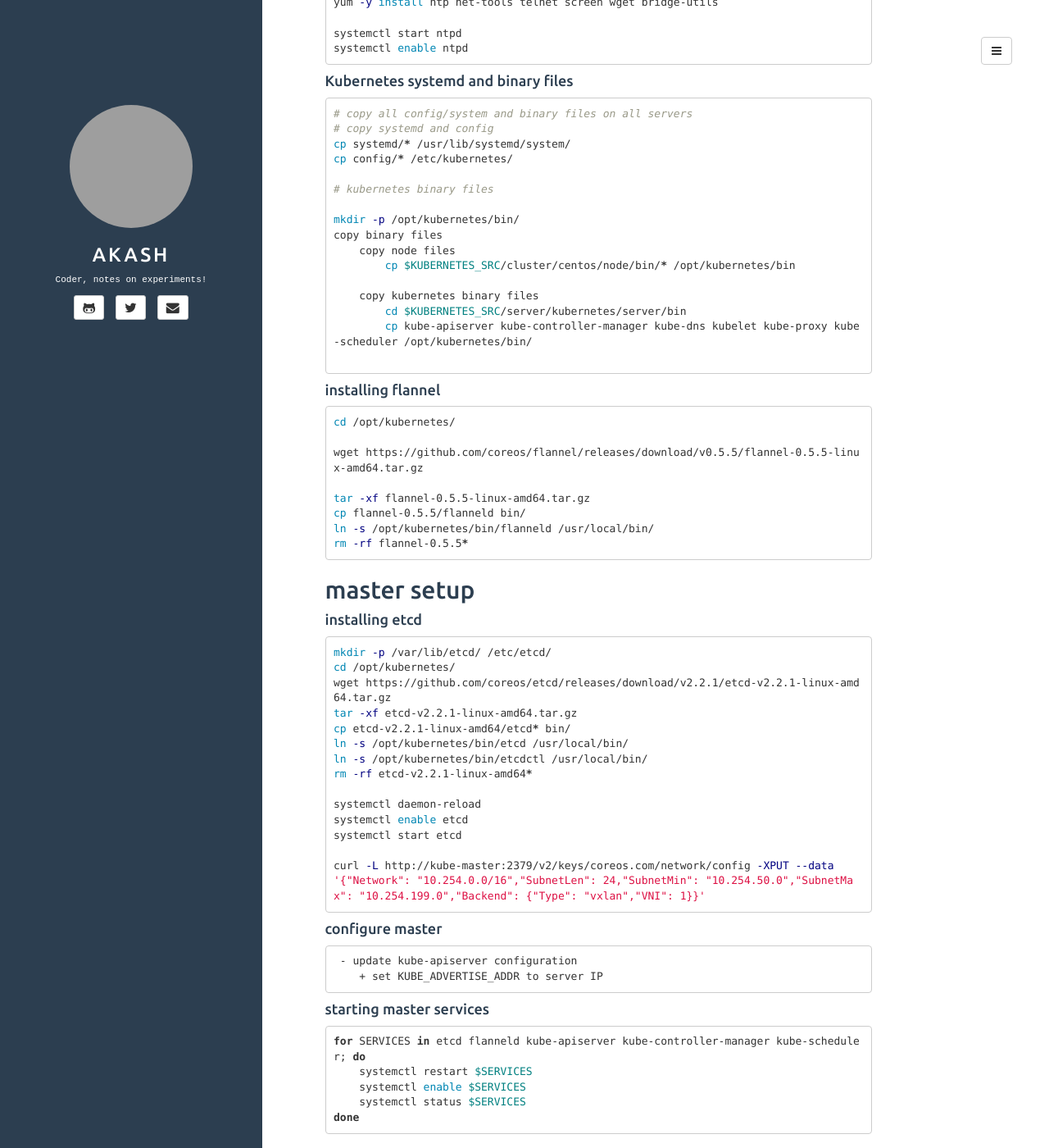
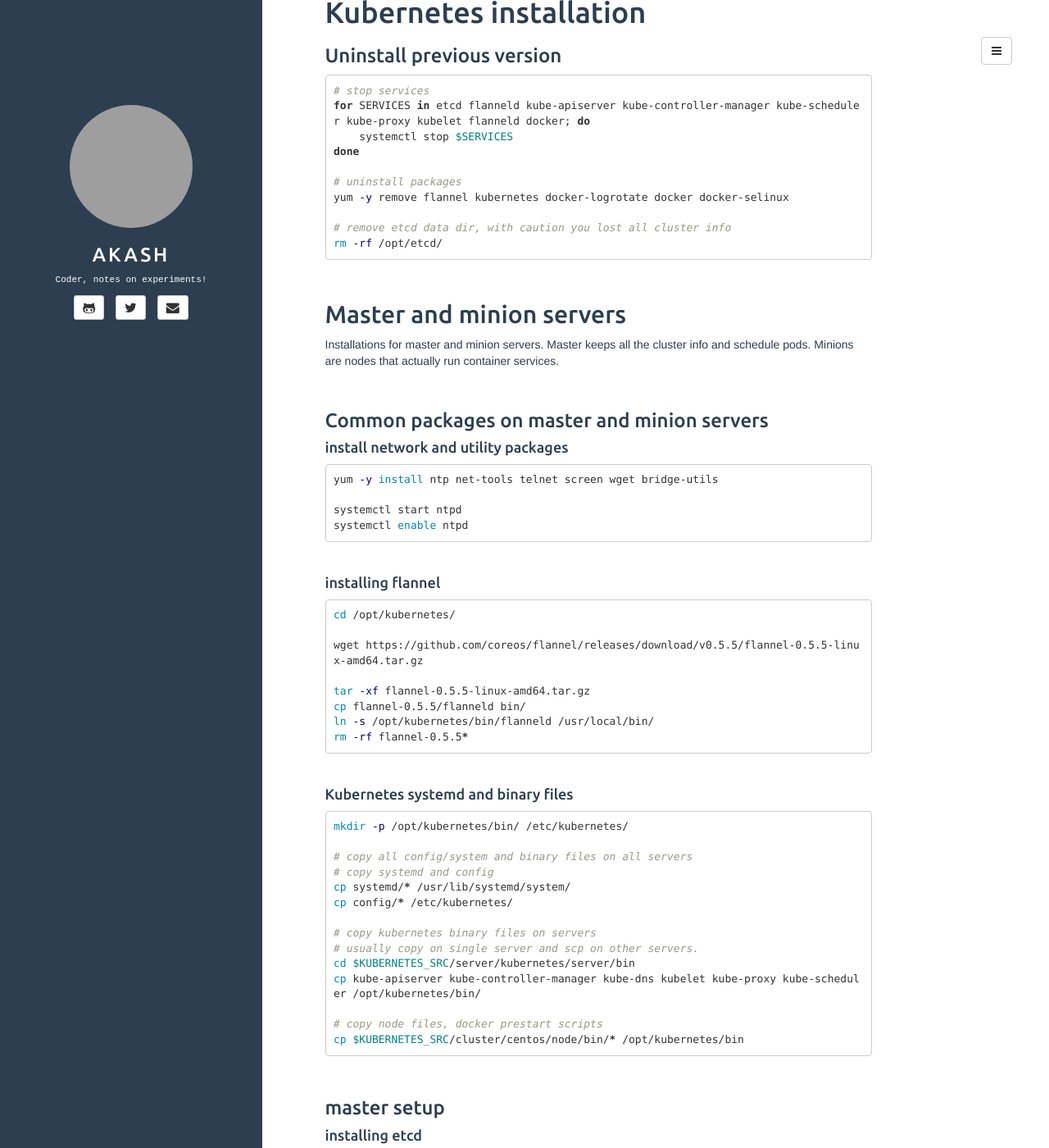
Before and after one commit to akash-git/akash-git.github.io, a Jekyll site: the page built from _posts/2016-08-31-kubernetes-1.3-install.markdown, in a window 1280 px wide and 1400 px high, scrolled down 1467 px. Shown: the whole window at 82% size. Built offline with Jekyll 4.4.1, drawn with Linux system fonts in a browser that asks for light colours; some of the changed text lies outside the part shown; grey boxes are pictures that could not be loaded.

Commit message:
fixing quotes

````diff
--- a/_posts/2016-08-31-kubernetes-1.3-install.markdown
+++ b/_posts/2016-08-31-kubernetes-1.3-install.markdown
@@ -6,13 +6,24 @@
 tags: [kubernetes, docker, containers]
 ---
 
+
+# Kubernetes, docker and rocket
+Kubernetes is an open source system for managing containerized applications across multiple hosts, providing basic mechanisms for deployment, maintenance, and scaling of applications.
+
+Kubernetes currently has apis for docker and rocket containerized solutions.
+
 Kubernetes 1.3 has been released. Kubernetes 1.3 features can be found on [link](http://blog.kubernetes.io/2016/07/kubernetes-1.3-bridging-cloud-native-and-enterprise-workloads.html).
 
+&nbsp;
+
+#### Centos 7 installation
 There isnt straight forward installation for kubernetes, you can install using kubernetes scripts for server flavours.
 
-I list down steps to install `kubernetes _1.3` on `centos 7`.
+I list down steps to install `kubernetes 1.3` on `centos 7`.
 
 To fully test kubernetes, we need 3 servers, one  kubernetes master and other 2 as nodes or minions.
+
+&nbsp;
 
 #### Kubernetes services and dependencies:
 > 1. master services
@@ -27,6 +38,11 @@
 > 3. dependencies
     * etcd - shores all the data for kubernetes as key value store.
     * flanneld - flanneld is `SDN` which routes traffic across different minion containers.
+&nbsp;
+
+# Kubernetes servers and versions
+
+&nbsp;
 
 #### Servers/hosts
 
@@ -37,6 +53,7 @@
 192.168.167.61 kube-minion1
 192.168.166.173 kube-minion2
 ```
+&nbsp;
 
 #### kubernetes and dependency versions
 ```
@@ -45,8 +62,9 @@
 ETCD_VERSION=${ETCD_VERSION:-"2.2.1"}
 ```
 
+&nbsp;
 
-#### Download kubernetes
+## Download kubernetes
 ```bash
 cd /usr/src/
 scurl -o kubernetes.tar.gz https://github.com/kubernetes/kubernetes/releases/download/v${K8S_VERSION}/kubernetes.tar.gz
@@ -56,6 +74,9 @@
 export KUBERNETES_SRC=/usr/src/kubernetes
 ```
 
+&nbsp;
+
+# Kubernetes installation
 ### Uninstall previous version
 ```bash
 # stop services
@@ -70,9 +91,14 @@
 rm -rf /opt/etcd/
 ```
 
+&nbsp;
 
-## Setup master and minion servers
-### common installations for master and minion servers
+## Master and minion servers
+Installations for master and minion servers. Master keeps all the cluster info and schedule pods. Minions are nodes that actually run container services.
+
+&nbsp;
+
+### Common packages on master and minion servers
 #### install network and utility packages
 ```bash
 yum -y install ntp net-tools telnet screen wget bridge-utils
@@ -81,28 +107,7 @@
 systemctl enable ntpd
 ```
 
-
-#### Kubernetes systemd and binary files
-```bash
-# copy all config/system and binary files on all servers
-# copy systemd and config
-cp systemd/* /usr/lib/systemd/system/
-cp config/* /etc/kubernetes/
-
-# kubernetes binary files
-
-mkdir -p /opt/kubernetes/bin/
-copy binary files
-    copy node files
-        cp $KUBERNETES_SRC/cluster/centos/node/bin/* /opt/kubernetes/bin
-
-    copy kubernetes binary files
-        cd $KUBERNETES_SRC/server/kubernetes/server/bin
-        cp kube-apiserver kube-controller-manager kube-dns kubelet kube-proxy kube-scheduler /opt/kubernetes/bin/
-
-```
-
-
+&nbsp;
 
 #### installing flannel
 ```bash
@@ -116,9 +121,29 @@
 rm -rf flannel-0.5.5*
 ```
 
+&nbsp;
 
+#### Kubernetes systemd and binary files
+```bash
+mkdir -p /opt/kubernetes/bin/ /etc/kubernetes/
 
-## master setup
+# copy all config/system and binary files on all servers
+# copy systemd and config
+cp systemd/* /usr/lib/systemd/system/
+cp config/* /etc/kubernetes/
+
+# copy kubernetes binary files on servers
+# usually copy on single server and scp on other servers.
+cd $KUBERNETES_SRC/server/kubernetes/server/bin
+cp kube-apiserver kube-controller-manager kube-dns kubelet kube-proxy kube-scheduler /opt/kubernetes/bin/
+
+# copy node files, docker prestart scripts
+cp $KUBERNETES_SRC/cluster/centos/node/bin/* /opt/kubernetes/bin
+```
+
+&nbsp;
+
+### master setup
 #### installing etcd
 ```bash
 mkdir -p /var/lib/etcd/ /etc/etcd/
@@ -134,16 +159,24 @@
 systemctl enable etcd
 systemctl start etcd
 
+# save flannel config to etcd
 curl -L http://kube-master:2379/v2/keys/coreos.com/network/config -XPUT --data '{"Network": "10.254.0.0/16","SubnetLen": 24,"SubnetMin": "10.254.50.0","SubnetMax": "10.254.199.0","Backend": {"Type": "vxlan","VNI": 1}}'
 ```
 
+&nbsp;
+
 #### configure master
-```
- - update kube-apiserver configuration
-    + set KUBE_ADVERTISE_ADDR to server IP
+update master ip in `/etc/kubernetes/kube-apiserver`
+```bash
+# few changes according to your server IPs
+# update kube-apiserver configuration
+vi /etc/kubernetes/kube-apiserver
+update > KUBE_ADVERTISE_ADDR="--advertise-address=192.168.166.255"
 ```
 
-#### starting master services
+&nbsp;
+
+#### starting kubernetes services on master
 ```bash
 for SERVICES in etcd flanneld kube-apiserver kube-controller-manager kube-scheduler; do
     systemctl restart $SERVICES
@@ -152,8 +185,9 @@
 done
 ```
 
+&nbsp;
 
-## minion setups
+### minion setups
 
 #### install docker and setup kubectl
 ```bash
@@ -175,14 +209,15 @@
 mv kubectl /usr/local/bin/kubectl
 ```
 
-#### setting docker
+&nbsp;
+
+#### configure docker
+update `/usr/lib/systemd/system/docker.service` for your configurations
+
 ```bash
-@todo merge /usr/lib/systemd/system/docker.service
-with docker-systemd.service file
-
-# add docker options
+# add docker options, add other configurations like insecure-registry
 vi /etc/sysconfig/docker
-DOCKER_OPTIONS="-H tcp://127.0.0.1:4243 -H unix:///var/run/docker.sock"
+update > DOCKER_OPTIONS="-H tcp://127.0.0.1:4243 -H unix:///var/run/docker.sock"
 ```
 
 #### configure minion
````
